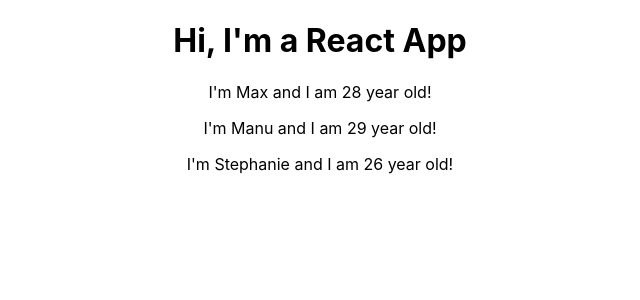
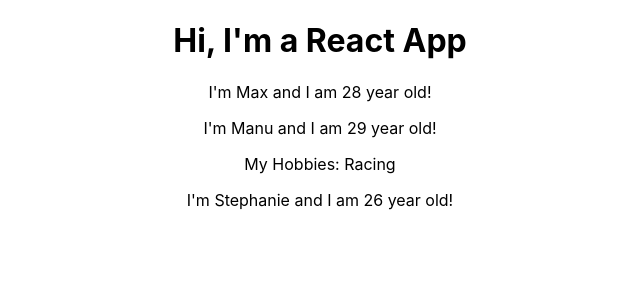
Before and after one commit to jvagnercs/react-complete-guide, a React (Create React App) app in the folder react-complete-guide/: page / in a window 1280 px wide. Shown: the top 300 px of the page, without its empty margins (320-960 px from the left). Built offline with nearby package versions, Linux system fonts and the light colour scheme.

Commit message:
37 props.children

```diff
--- a/react-complete-guide/src/Person/Person.js
+++ b/react-complete-guide/src/Person/Person.js
@@ -1,5 +1,10 @@
 import React from 'react'
 
-const person = props => <p>I'm {props.name} and I am {props.age} year old!</p>
+const person = props => (
+    <div>
+        <p>I'm {props.name} and I am {props.age} year old!</p>
+        <p>{props.children}</p>
+    </div>
+)
 
 export default person
```
